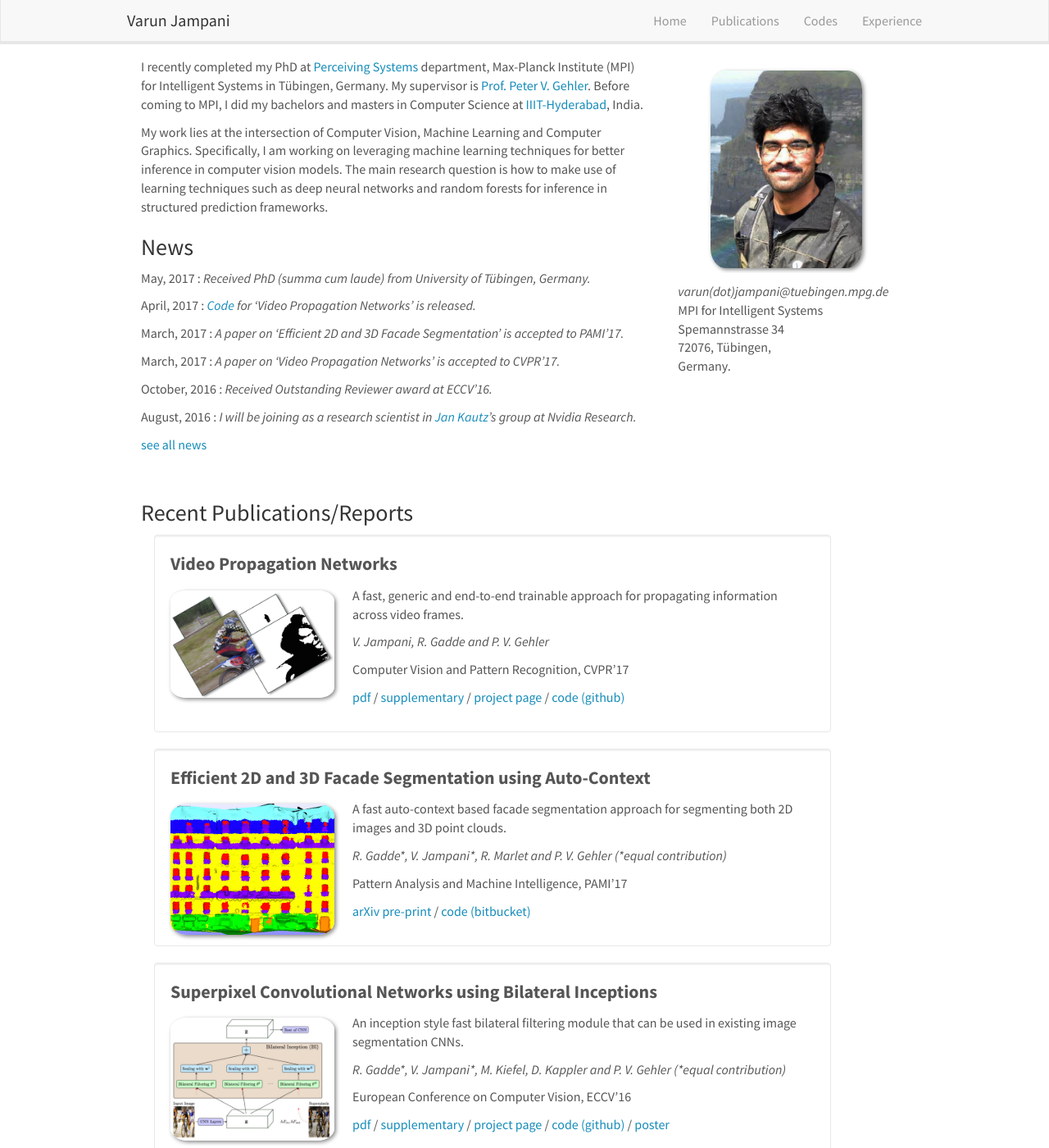
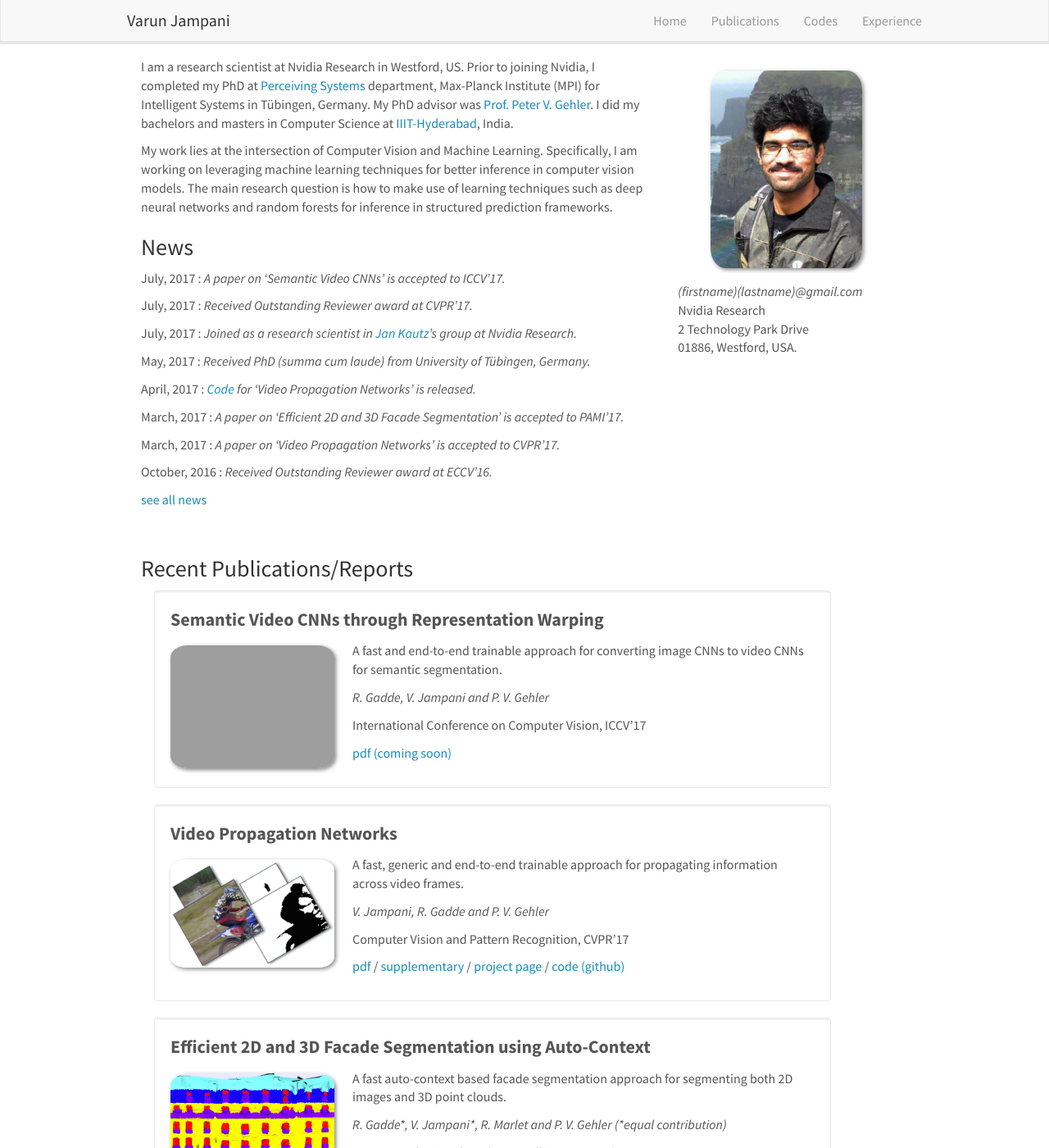
Before and after one commit to varunjampani/varunjampani.github.io, a Jekyll site: the page built from _pages/home.md, in a window 1280 px wide and 1400 px high. Shown: the whole window at 82% size. Built offline with Jekyll 4.4.1, drawn with Linux system fonts in a browser that asks for light colours; nearby versions of some CDN libraries; some of the changed text lies outside the part shown.

Commit message:
iccv update and others

```diff
--- a/_data/news.yml
+++ b/_data/news.yml
@@ -1,3 +1,12 @@
+- date: July, 2017
+  headline: A paper on 'Semantic Video CNNs' is accepted to ICCV'17.
+
+- date: July, 2017
+  headline: Received Outstanding Reviewer award at CVPR'17.
+
+- date: July, 2017
+  headline: Joined as a research scientist in <a href='http://jankautz.com'> Jan Kautz</a>'s group at Nvidia Research.
+
 - date: May, 2017
   headline: Received PhD (_summa cum laude_) from University of T&uuml;bingen, Germany.
 
--- a/_data/publist.yml
+++ b/_data/publist.yml
@@ -1,3 +1,14 @@
+- title: Semantic Video CNNs through Representation Warping
+  image: semanticvid_iccv17_teaser.png
+  description: A fast and end-to-end trainable approach for converting image CNNs to video CNNs for semantic segmentation.
+  authors: R. Gadde, V. Jampani and P. V. Gehler
+  venue: International Conference on Computer Vision, ICCV'17
+  number_link: 1
+  link1:
+    url:
+    display: pdf (coming soon)
+
+
 - title: Video Propagation Networks
   image: vpn_teaser.png
   description: A fast, generic and end-to-end trainable approach for propagating information across video frames.
--- a/_pages/home.md
+++ b/_pages/home.md
@@ -12,12 +12,13 @@ permalink: /
 
 <div class="col-sm-8">
 
-I recently completed my PhD at [Perceiving Systems](https://ps.is.tuebingen.mpg.de) department, Max-Planck Institute (MPI) for Intelligent Systems in T&uuml;bingen, Germany. My supervisor is [Prof. Peter V. Gehler](http://files.is.tue.mpg.de/pgehler//). Before coming to MPI, I did my bachelors and masters in Computer Science at [IIIT-Hyderabad](https://www.iiit.ac.in), India.
+I am a research scientist at Nvidia Research in Westford, US. Prior to joining Nvidia, I completed my PhD at [Perceiving Systems](https://ps.is.tuebingen.mpg.de) department, Max-Planck Institute (MPI) for Intelligent Systems in T&uuml;bingen, Germany. My PhD advisor was [Prof. Peter V. Gehler](http://files.is.tue.mpg.de/pgehler//).
+I did my bachelors and masters in Computer Science at [IIIT-Hyderabad](https://www.iiit.ac.in), India.
 
-My work lies at the intersection of Computer Vision, Machine Learning and Computer Graphics. Specifically, I am working on leveraging machine learning techniques for better inference in computer vision models. The main research question is how to make use of learning techniques such as deep neural networks and random forests for inference in structured prediction frameworks.
+My work lies at the intersection of Computer Vision and Machine Learning. Specifically, I am working on leveraging machine learning techniques for better inference in computer vision models. The main research question is how to make use of learning techniques such as deep neural networks and random forests for inference in structured prediction frameworks.
 
 ### News
-{% for article in site.data.news limit:6 %}
+{% for article in site.data.news limit:8 %}
 {{ article.date }} :
 <em>{{ article.headline }}</em>
 {% endfor %}
@@ -33,11 +34,10 @@ My work lies at the intersection of Computer Vision, Machine Learning and Comput
 
   <!-- <br clear="all" /> -->
 
-  <i>varun(dot)jampani@tuebingen.mpg.de</i><br>
-  MPI for Intelligent Systems<br>
-  Spemannstrasse 34<br>
-  72076, T&uuml;bingen,<br>
-  Germany.
+  <i>(firstname)(lastname)@gmail.com</i><br>
+  Nvidia Research <br>
+  2 Technology Park Drive<br>
+  01886, Westford, USA.<br>
 
 
 </div>
```
Also changed, not shown: _pages/experience.md (+9 -2 lines), 1 other file.
